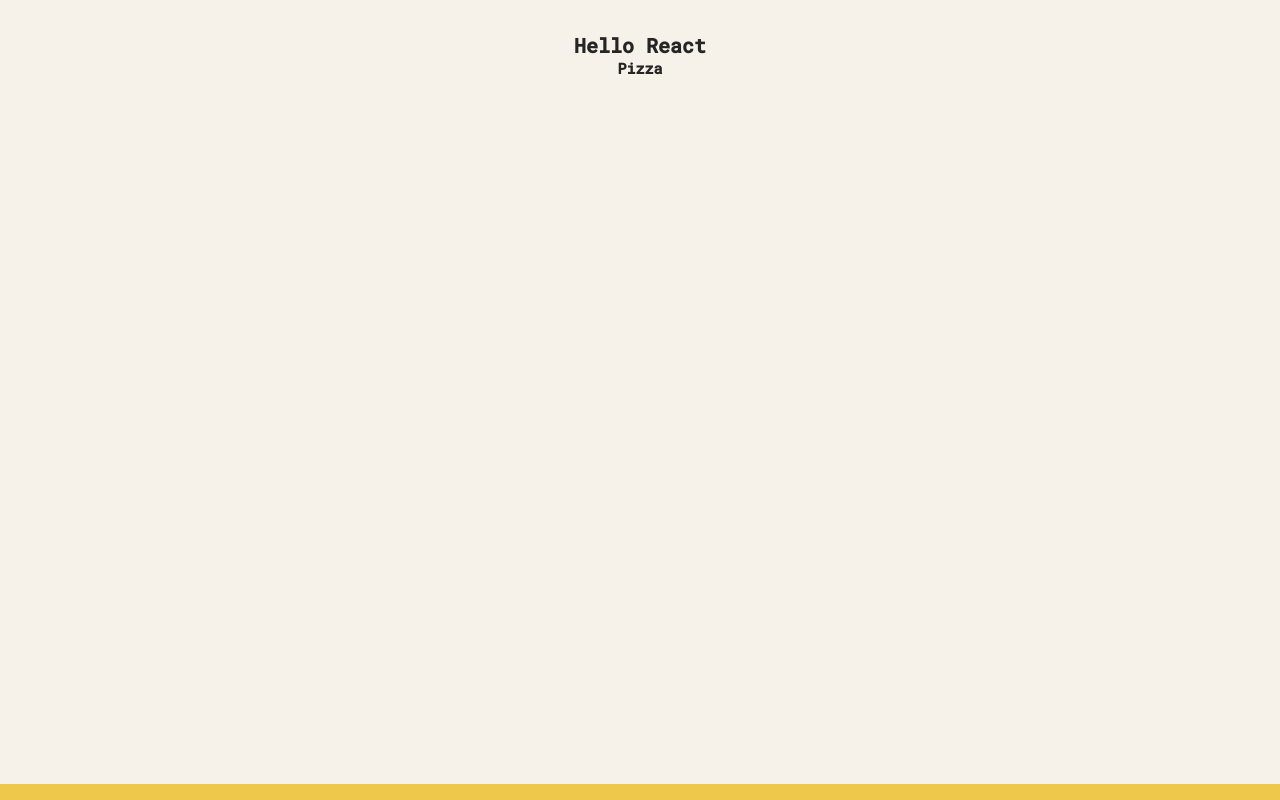
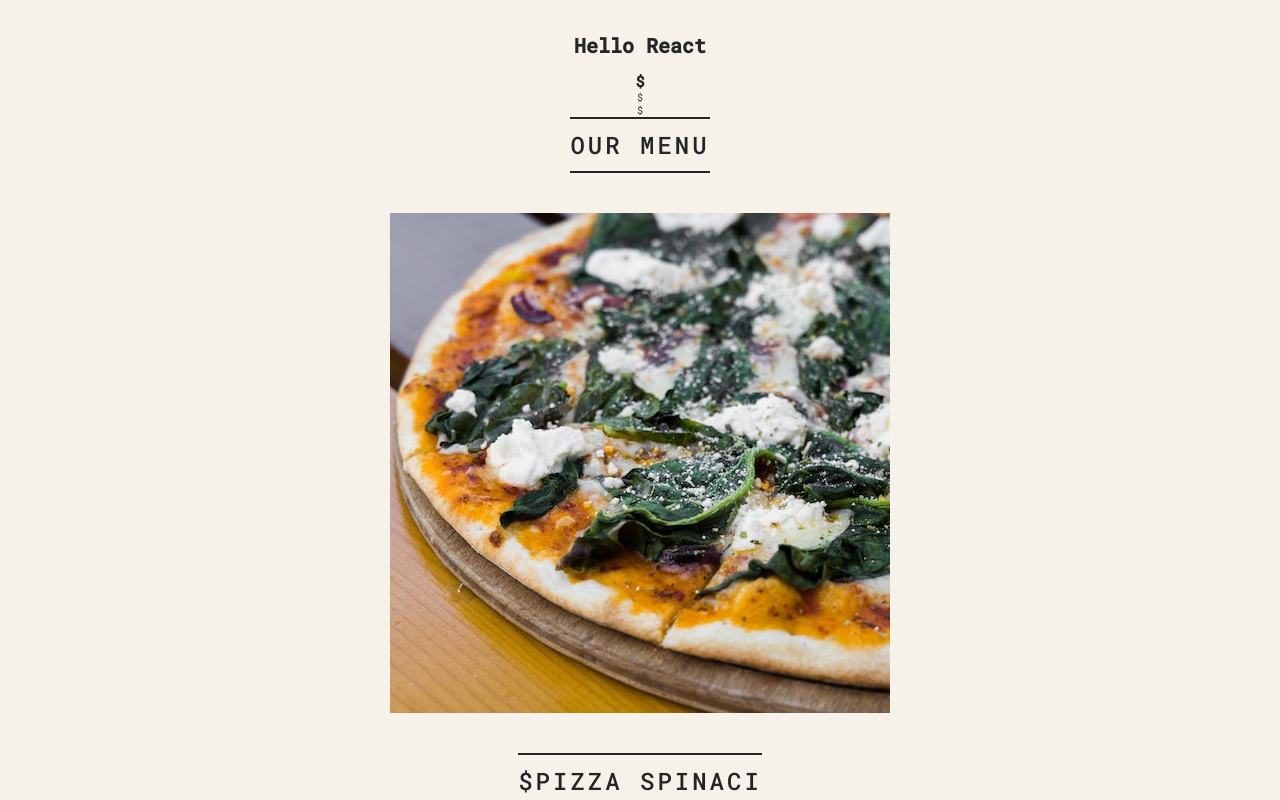
Before and after one commit to leloufadel/pizza-menu-, a React (Create React App) app: page / in a window 1280 px wide. Shown: the top 800 px of the page. Built offline with nearby package versions, Linux system fonts and the light colour scheme.

Commit message:
Add props

```diff
--- a/src/App.js
+++ b/src/App.js
@@ -1,17 +1,43 @@
-import logo from './logo.svg';
-import './App.css';
+import "./App.css";
 
 function App() {
   return (
     <div className="App">
       <h1>Hello React</h1>
-    <h2><strong><Pizza /></strong> </h2>
+      <Pizza />
+      <Menu />
     </div>
   );
-  function Pizza(){
-    return(
-      <div>Pizza</div>
-    )
+  function Menu() {
+    return (
+      <main className="menu">
+        <h2> Our Menu</h2>
+        <Pizza
+          name="Pizza Spinaci"
+          ingredient="Tomatto, mozorela, spinish"
+          photoName="pizzas/spinaci.jpg"
+          price="10.00"
+        />
+           <Pizza
+          name="Pizza Salamino "
+          ingredient="Tomatto, mozorela, spinish"
+          photoName="pizzas/salamino.jpg"
+          price="15.00"
+        />
+      </main>
+    );
+  }
+  function Pizza(props) {
+    return (
+      <>
+        {" "}
+        <img src={props.photoName} alt ={props.name}/>
+        <h2>${props.name}</h2>
+        <p>${props.ingredient}</p>
+        <p>${props.price}</p>
+
+      </>
+    );
   }
 }
 
```
